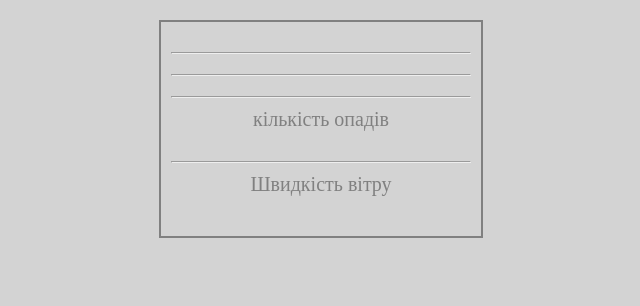
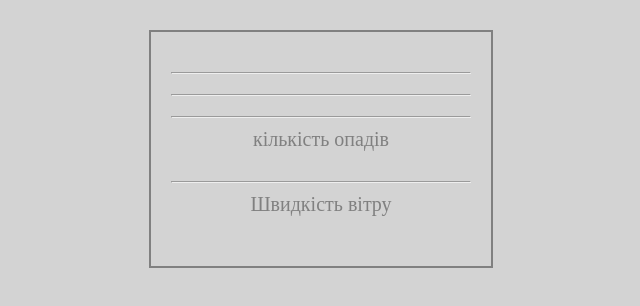
Before and after one commit to WebBoroda/weather, a plain HTML site: page index.html in a window 1280 px wide. Shown: the whole page, without its empty margins (319-959 px from the left). Drawn offline with Linux system fonts and the light colour scheme; no server answers.

Commit message:
add readme

```diff
--- a/style.css
+++ b/style.css
@@ -13,10 +13,10 @@ body {
 
 .container {
 	font-size: 2rem;
-	margin: 2rem auto;
+	margin: 3rem auto;
 	width: 30rem;
 	border: 2px solid gray;
-	padding: 1rem;
+	padding: 2rem;
 	text-align: center;
 }
 
```
Also changed, not shown: README.txt (added).
